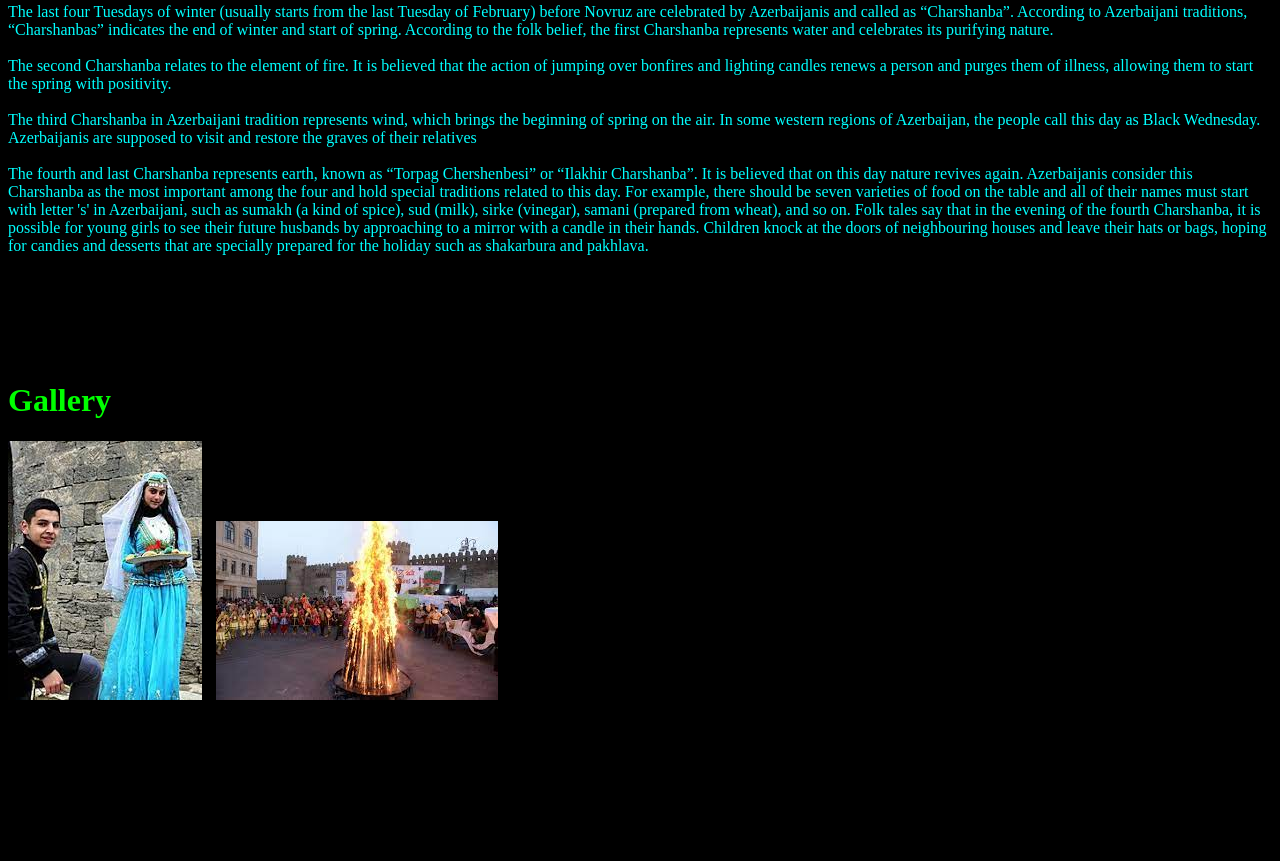
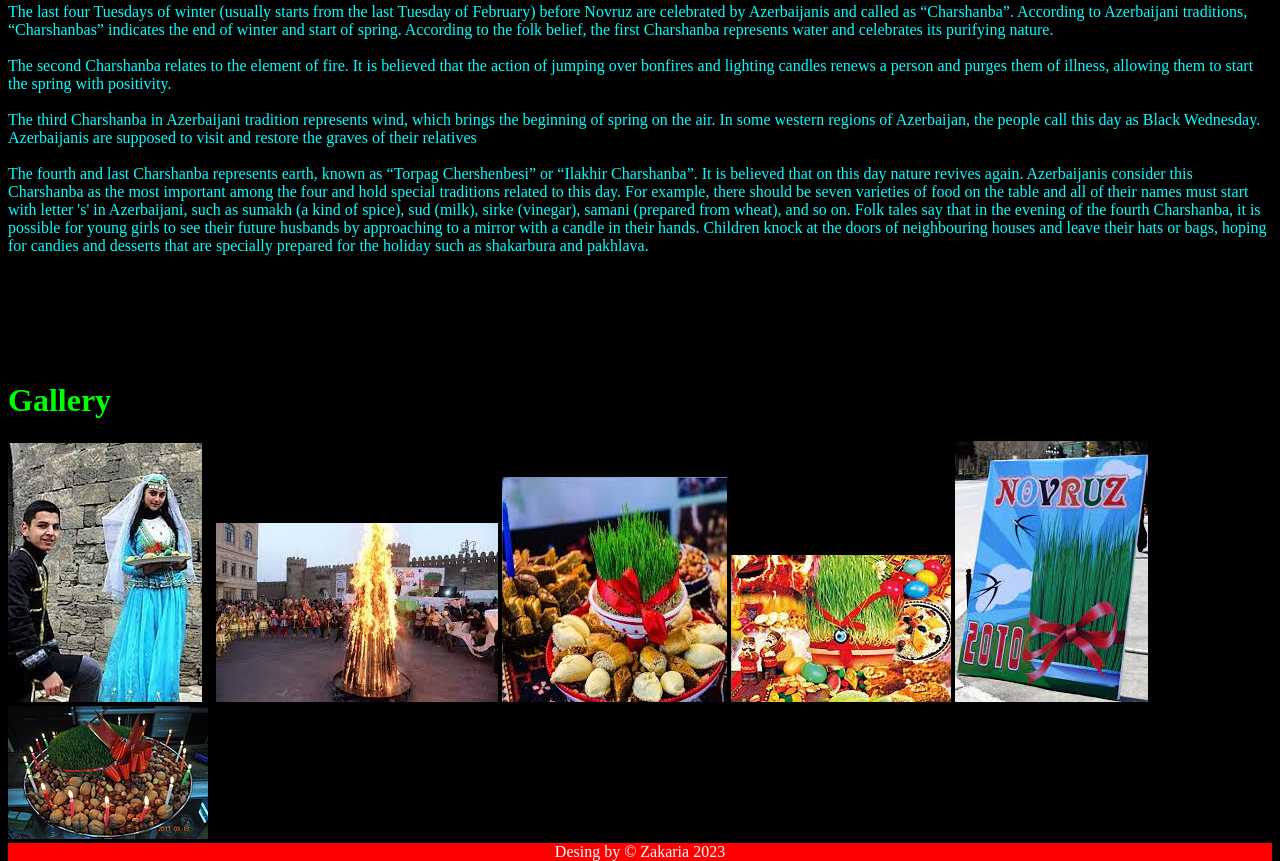
Before and after one commit to zeki2012/githublik, a plain HTML site: page index.html in a window 1280 px wide. Shown: the part 507-1368 px from the top of the page. Before the commit the page ends 1219 px from the top, so only its background shows below. Drawn offline with Linux system fonts and the light colour scheme.

Commit message:
footer and more photo added

```diff
--- a/index.html
+++ b/index.html
@@ -7,6 +7,7 @@
     <title>Site for Nowruz!!</title>
     <style>
         html, body{
+            height: 100%;
             background-color: black;
         }
         img{
@@ -20,6 +21,11 @@
         }
         p{
             color: aqua;
+        }
+        .footer{
+            color: white;
+            background-color: red;
+            text-align: center;
         }
     </style>
 </head>
@@ -46,7 +52,10 @@
             <h1>Gallery</h1>
             <img src="novruz.jpg" alt="">
             <img src="novruza.jpg" alt="" class="w3">
-
-
+            <img src="novruzzzzimages.jpg" alt="">
+            <img src="novruzkukruz.jpg" alt="">
+            <img src="anovruzbook.jpg" alt="">
+            <img src="endddddd.jpg" alt="">
+            <div class="footer">Desing by &copy; Zakaria 2023</div>
 </body>
 </html>
```
Also changed, not shown: anovruzbook.jpg (added), endddddd.jpg (added), endingnovruz.jpg (added), novruzkukruz.jpg (added), novruzzzzimages.jpg (added).
